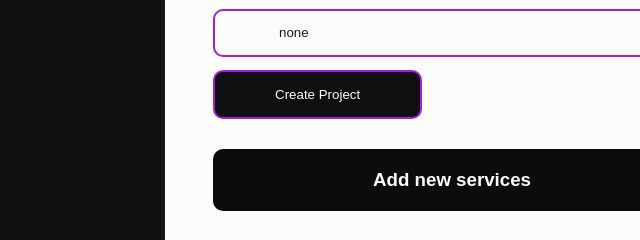
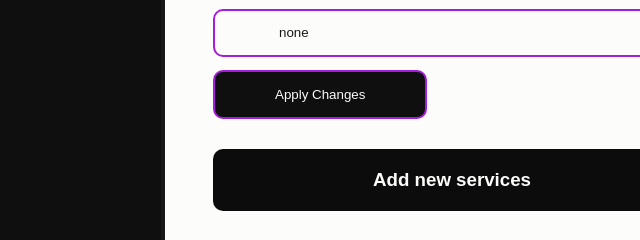
Before and after one commit to DevDario/Costs-Web, a plain HTML site: page EditProjects/editProjects.html in a window 1280 px wide. Shown: the part 508-748 px from the top of the page, 219-859 px from the left. Drawn offline with Linux system fonts and the light colour scheme.

Commit message:
feat: changed main button text
raw: imported new script file

```diff
--- a/EditProjects/editProjects.html
+++ b/EditProjects/editProjects.html
@@ -86,7 +86,7 @@
 
                         </select>
                         <button type="submit" class="create-project-button button" id="create-project">
-                            Create Project
+                            Apply Changes
                         </button>
                     </form>
                 </div>
@@ -99,6 +99,6 @@
         </div>
     </main>
 
-    <script src="../scripts/CRUD/RUD.js"></script>
+    <script src="../scripts/CRUD/edit.js"></script>
 </body>
 </html>
```
